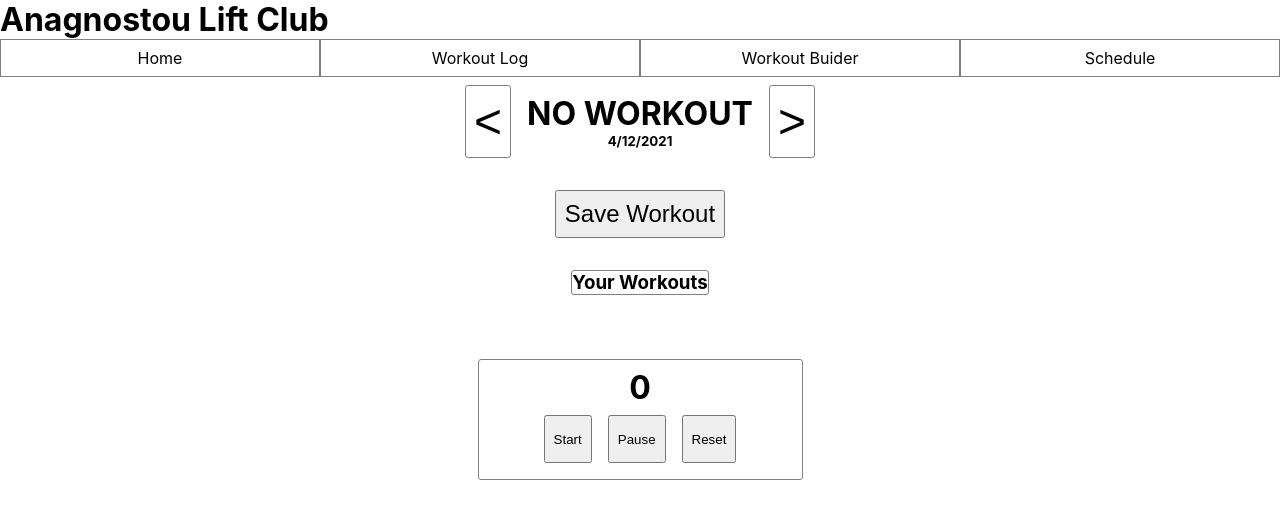
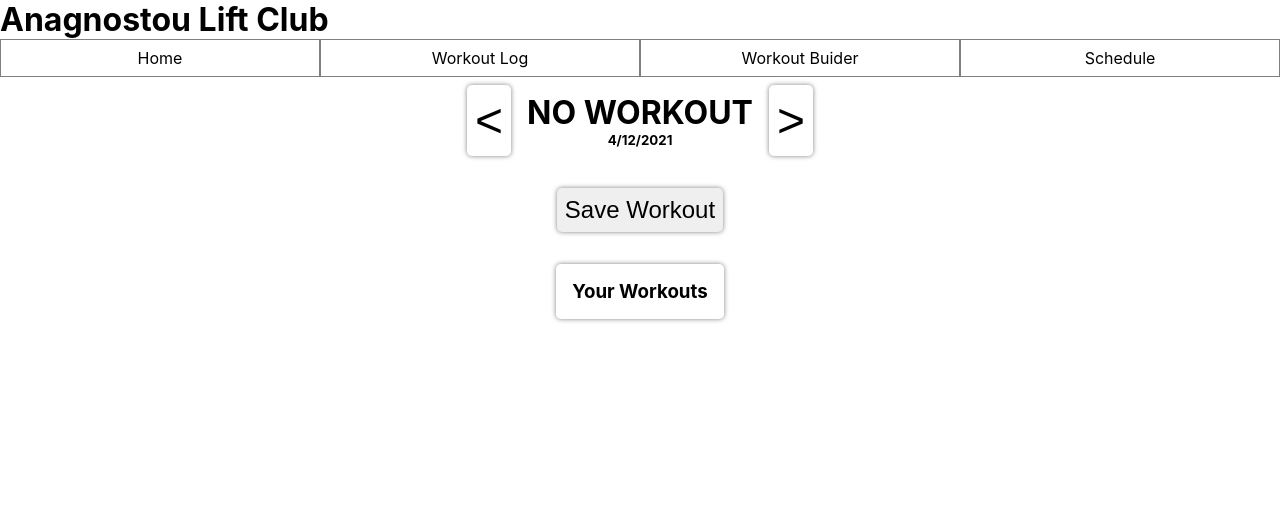
Before and after one commit to George-Anagnostou/liftclub, a Next.js app: page /workoutLog in a window 1280 px wide. Shown: the top 518 px of the page. Built offline with nearby package versions, Linux system fonts and the light colour scheme.

Commit message:
remove timer

```diff
--- a/pages/workoutLog.js
+++ b/pages/workoutLog.js
@@ -1,7 +1,6 @@
 import { useEffect, useState } from "react";
 import styled from "styled-components";
 
-import { formatTime } from "../utils/format";
 import { useStoreContext } from "../context/state";
 import Layout from "../components/Layout";
 import {
@@ -14,8 +13,6 @@ import {
 export default function workoutLog() {
   const { user, setUserState } = useStoreContext();
 
-  const [timer, setTimer] = useState(0);
-  const [timerState, setTimerState] = useState("reset"); // 'reset' || 'paused' || 'started'
   const [currentDayData, setCurrentDayData] = useState({}); // {isoDate, timeInSeconds, completed, workout_id}
   const [workout, setWorkout] = useState({}); // {exercises[], exercise_id, sets[]}
   const [yearMonthDay, setYearMonthDay] = useState({}); // {year, month, day}
@@ -34,6 +31,8 @@ export default function workoutLog() {
         each.sets = dayData.exerciseData[i]?.sets || each.sets;
       });
 
+      console.log(dayData);
+      console.log(workoutData);
       setWorkout(workoutData);
       setCurrentDayData(dayData);
     } else {
@@ -78,7 +77,7 @@ export default function workoutLog() {
   const saveWorkout = async () => {
     // Make sure there are exercises to save
     if (workout.exercises) {
-      // console.log(currentDayData, workout, yearMonthDay, timer);
+      // console.log(currentDayData, workout, yearMonthDay);
       const composedExercises = workout.exercises.map((each) => {
         return { exercise_id: each.exercise_id, sets: each.sets };
       });
@@ -97,7 +96,6 @@ export default function workoutLog() {
           ...user.workoutLog,
           {
             isoDate: new Date(year, month, day).toISOString(),
-            timeInSeconds: timer,
             completed: true,
             workout_id: workout._id,
             exerciseData: composedExercises,
@@ -205,29 +203,6 @@ export default function workoutLog() {
     }
   }, [user]);
 
-  // Controls for timer state
-  useEffect(() => {
-    let timerInterval;
-
-    switch (timerState) {
-      case "reset":
-        // Reset timer to 0
-        setTimer(0);
-        clearInterval(timerInterval);
-        break;
-      case "paused":
-        // Timer increments by 0
-        timerInterval = setInterval(() => setTimer((prev) => prev + 0), 1000);
-        break;
-      case "started":
-        // Timer increments by 1 every second
-        timerInterval = setInterval(() => setTimer((prev) => prev + 1), 1000);
-        break;
-    }
-
-    return () => clearInterval(timerInterval);
-  }, [timerState]);
-
   return (
     <Layout>
       <MainContainer>
@@ -285,15 +260,6 @@ export default function workoutLog() {
             ))}
           </ul>
         </UserMadeWorkouts>
-
-        <TimerContainer>
-          <h3>{formatTime(timer)}</h3>
-          <div>
-            <button onClick={() => setTimerState("started")}>Start</button>
-            <button onClick={() => setTimerState("paused")}>Pause</button>
-            <button onClick={() => setTimerState("reset")}>Reset</button>
-          </div>
-        </TimerContainer>
       </MainContainer>
     </Layout>
   );
@@ -336,8 +302,9 @@ const HeaderContainer = styled.div`
     font-size: 3rem;
     padding: 0.5rem;
     background: transparent;
-    border: 1px solid grey;
-    border-radius: 3px;
+    border: none;
+    border-radius: 5px;
+    box-shadow: 0 0 5px grey;
   }
 `;
 
@@ -411,14 +378,19 @@ const CompleteButton = styled.button`
   margin: 2rem auto;
   font-size: 1.5rem;
   padding: 0.5rem;
+  border: none;
+  border-radius: 5px;
+  box-shadow: 0 0 5px grey;
 `;
 
 const UserMadeWorkouts = styled.div`
-  border: 1px solid grey;
-  border-radius: 3px;
+  border: none;
+  border-radius: 5px;
+  box-shadow: 0 0 5px grey;
   max-width: 100%;
   text-align: center;
   margin-bottom: 2rem;
+  padding: 1rem;
 
   ul {
     display: flex;
@@ -430,8 +402,8 @@ const UserMadeWorkouts = styled.div`
       cursor: pointer;
       margin: 0.5rem;
       padding: 0.5rem;
-      border: 1px solid grey;
-      border-radius: 3px;
+      border-radius: 5px;
+      box-shadow: 0 0 5px grey;
       &:hover {
         background: #ccc;
       }
@@ -443,30 +415,3 @@ const UserMadeWorkouts = styled.div`
     }
   }
 `;
-
-const TimerContainer = styled.div`
-  display: flex;
-  flex-direction: column;
-  justify-content: center;
-  align-items: center;
-
-  border: 1px solid grey;
-  border-radius: 3px;
-  padding: 0.5rem 0;
-  width: 100%;
-  max-width: 325px;
-  margin: 2rem auto;
-  h3 {
-    font-size: 2rem;
-  }
-  div {
-    display: flex;
-    justify-content: space-around;
-    align-items: center;
-    button {
-      margin: 0.5rem;
-      padding: 0.5rem;
-      height: 3rem;
-    }
-  }
-`;
--- a/utils/format.js
+++ /dev/null
@@ -1,8 +0,0 @@
-export const formatTime = (seconds) => {
-  return (
-    new Date(1000 * seconds)
-      .toISOString()
-      .substr(11, 8)
-      .replace(/^[0:]+/, "") || 0
-  );
-};
```
